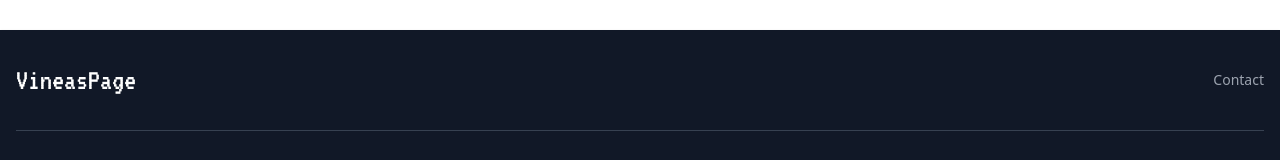
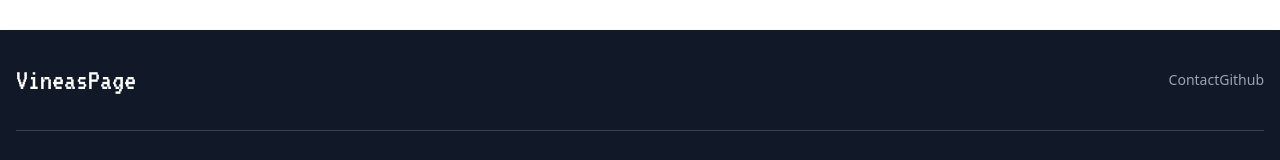
Before and after one commit to vineas/vineaspage, a React (Vite) app: page / in a window 1280 px wide. Shown: the part 2778-2938 px from the top of the page. Built offline with nearby package versions, Linux system fonts and the light colour scheme.

Commit message:
edit footer

```diff
--- a/src/components/Layout/Footer/index.tsx
+++ b/src/components/Layout/Footer/index.tsx
@@ -21,6 +21,11 @@ export const Footer = () => {
                   Contact
                 </a>
               </li>
+              <li>
+                <a href="https://github.com/vineas" className="hover:underline">
+                  Github
+                </a>
+              </li>
             </ul>
           </div>
           <hr className="my-6  sm:mx-auto border-gray-700 lg:my-8" />
```
